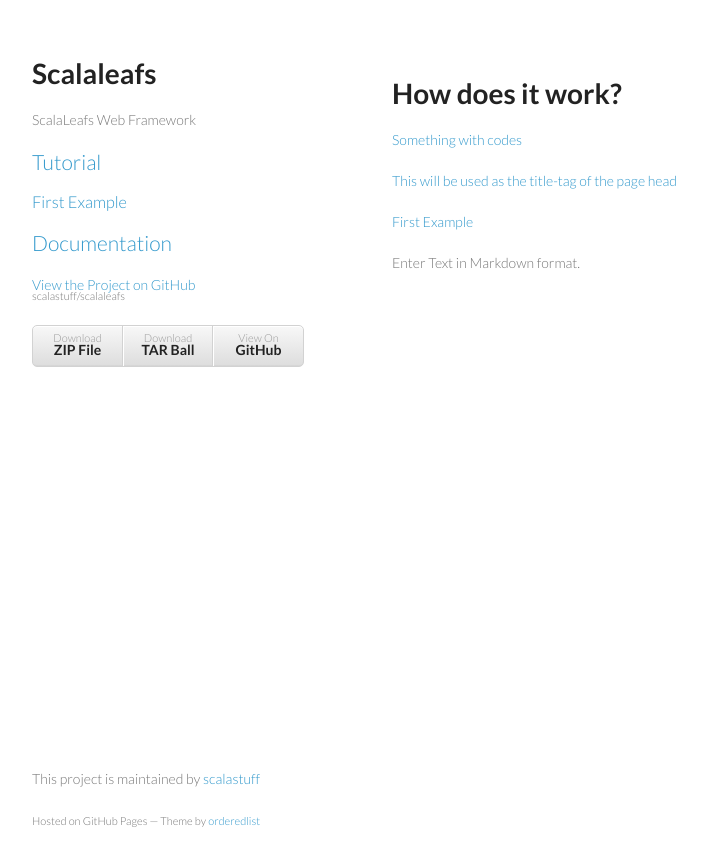
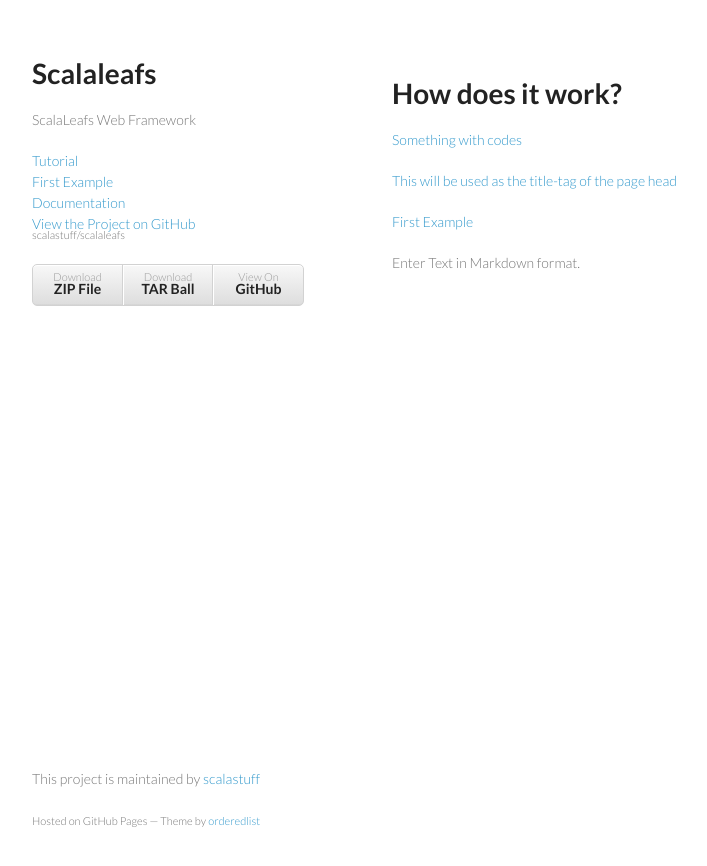
Before and after one commit to scalastuff/scalaleafs, a Jekyll site: the page built from index.md, in a window 1280 px wide. Shown: the top 866 px of the page, without its empty margins (128-835 px from the left). Built offline with Jekyll 4.4.1, drawn with Linux system fonts in a browser that asks for light colours.

Commit message:
Updated _layouts/default.html

```diff
--- a/_layouts/default.html
+++ b/_layouts/default.html
@@ -19,27 +19,27 @@
         <p>ScalaLeafs Web Framework</p>
 
   <div class="menu">
-    <h2><a {% if p.category == "Tutorial" %}class="active"{% endif %} href="tutorial.html">Tutorial</h2>
+    <div class="menu1"><a {% if p.category == "Tutorial" %}class="active"{% endif %} href="tutorial.html">Tutorial</div>
   {% for p in site.pages %}
   {% if p.category == "Tutorial" %}
   {% for index in (1..100) %}
   {% if p.index == index %}
-  <h3><a {% if p.url == page.url %}class="active"{% endif %} href="{{ p.url }}">
+  <div class="menu2"><a {% if p.url == page.url %}class="active"{% endif %} href="{{ p.url }}">
     {{ p.title }}
-    </a></h3>
+    </a></div>
   {% endif %}
   {% endfor %}
   {% endif %}
   {% endfor %}
 
-      <h2><a {% if p.category == "Documentation" %}class="active"{% endif %} href="documentation.html">Documentation</h2>
+      <div class="menu1"><a {% if p.category == "Documentation" %}class="active"{% endif %} href="documentation.html">Documentation</div>
   {% for p in site.pages %}
   {% if p.category == "Documentation" %}
   {% for index in (1..100) %}
   {% if p.index == index %}
-  <h3><a {% if p.url == page.url %}class="active"{% endif %} href="{{ p.url }}">
+  <div class="menu2"><a {% if p.url == page.url %}class="active"{% endif %} href="{{ p.url }}">
     {{ p.title }}
-    </a></h3>
+    </a></div>
   {% endif %}
   {% endfor %}
   {% endif %}
```
